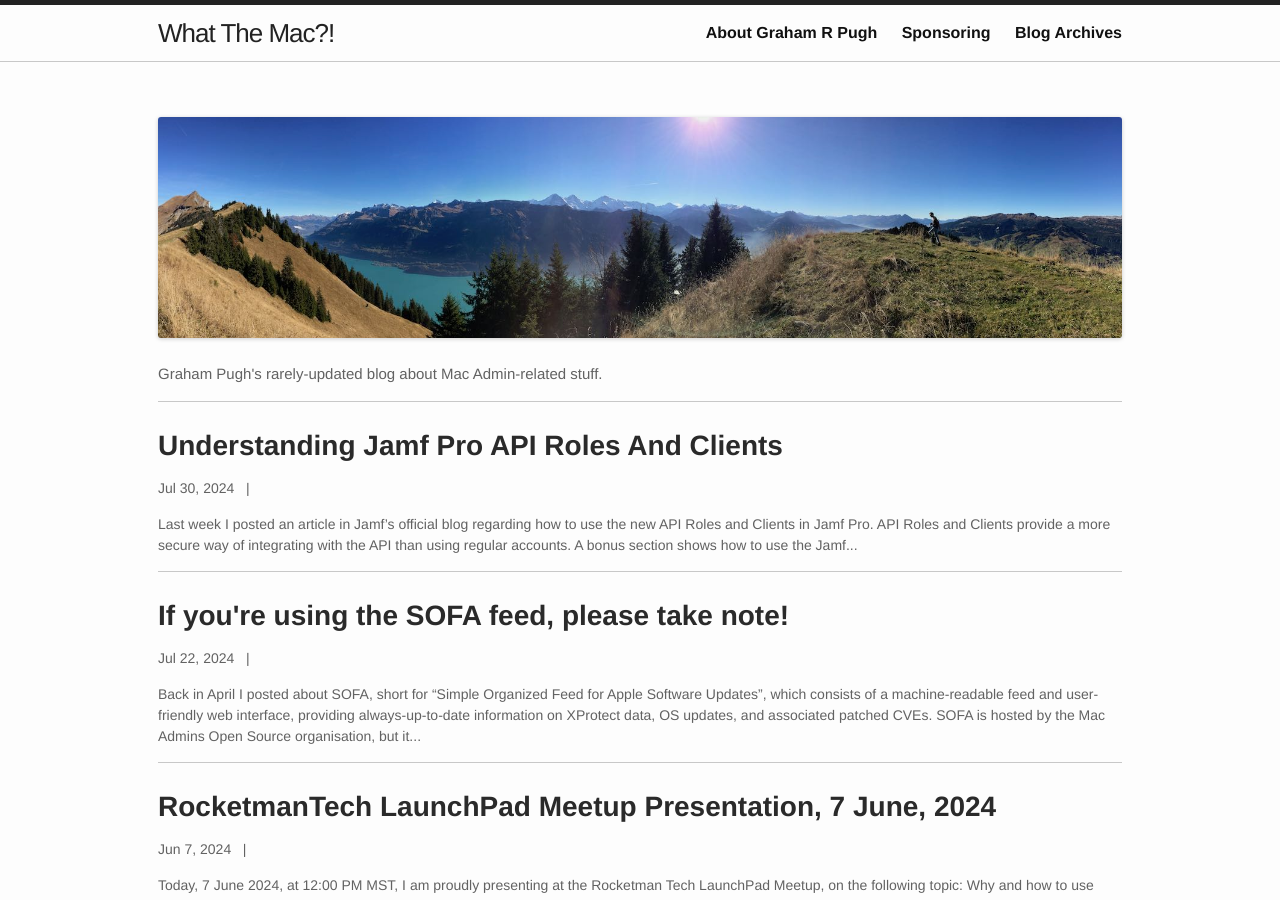
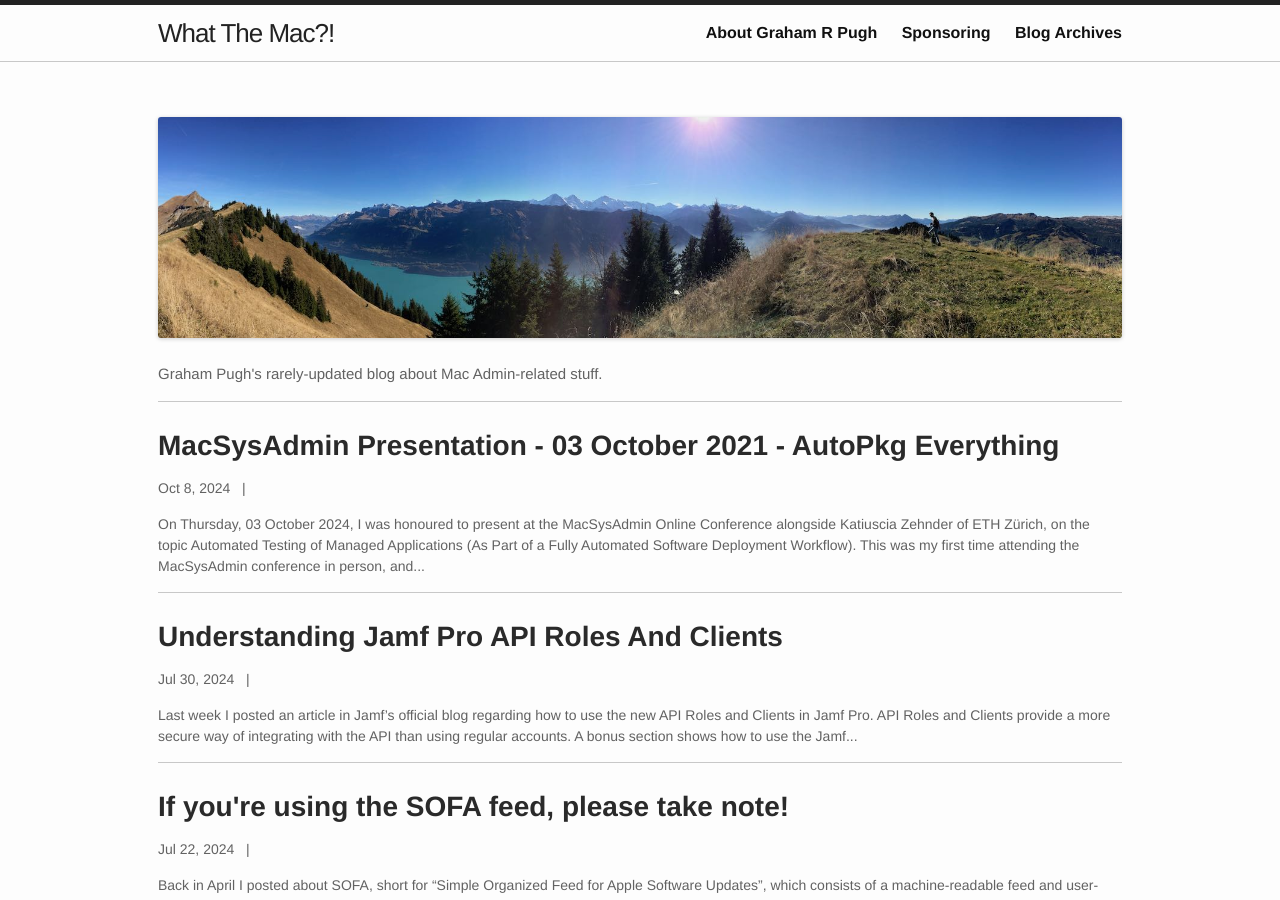
Before and after one commit to grahampugh/grahampugh.github.io, a Jekyll site: the page built from index.html, in a window 1280 px wide and 900 px high. Built offline with Jekyll 4.4.1, drawn with Linux system fonts in a browser that asks for light colours; the list of posts is cut into pages by our own code; comment, search, counter and statistics services are not loaded; some of the changed text lies outside the part shown.

Commit message:
macsysadmin2024

```diff
--- /dev/null
+++ b/_posts/2024-10-08-macsysadmin-presentation.md
@@ -0,0 +1,27 @@
+---
+layout: post
+title: "MacSysAdmin Presentation - 03 October 2021 - AutoPkg Everything"
+comments: true
+---
+
+On Thursday, 03 October 2024, I was honoured to present at the [MacSysAdmin Online Conference](https://docs.macsysadmin.se/2024/) alongside Katiuscia Zehnder of ETH Zürich, on the topic **Automated Testing of Managed Applications (As Part of a Fully Automated Software Deployment Workflow)**.
+
+This was my first time attending the MacSysAdmin conference in person, and it was a wonderful event. I highly recommend the conference to any Mac Admin of any level of experience.
+
+Sharing the stage with Kati was a lot of fun. If there are any of you who are interested in presenting for the first time but intimidated by the thought of creating a 55 minute presentation, consider asking one of us more experienced presenters (maybe you have a colleague) if they would co-present.
+
+This post contains links to the slides and video.
+
+## Video and Slides
+
+A [PDF containing all slides (with transitions)](/assets/documents/MacSysAdmin_2024_GPugh_KZehnder.pdf). Presenter notes are not shared this time, sorry!
+
+![Presentation slide 1](/assets/images/MacSysAdmin2024.png)
+
+The video is available via [this link](https://docs.macsysadmin.se/2024/) ([direct link](https://docs.macsysadmin.se/2024/video/Day3Session2.mp4)).
+
+## Further Resources
+
+This presentation follows on from my 2021 MacSysAdmin presentation, [AutoPkg Everything](https://grahamrpugh.com/2021/10/05/macsysadmin-presentation.html). You will find lots of relevant links in that previous post.
+
+{% include urls.md %}
```
Also changed, not shown: _posts/2021-10-05-macsysadmin-presentation.md (+3 -1 lines), 2 other files.
